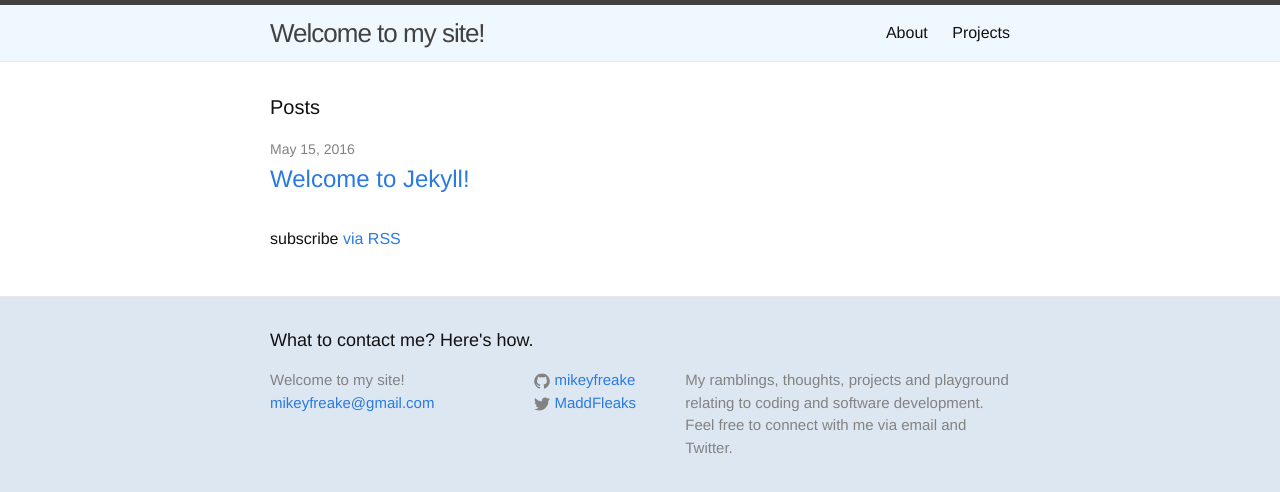
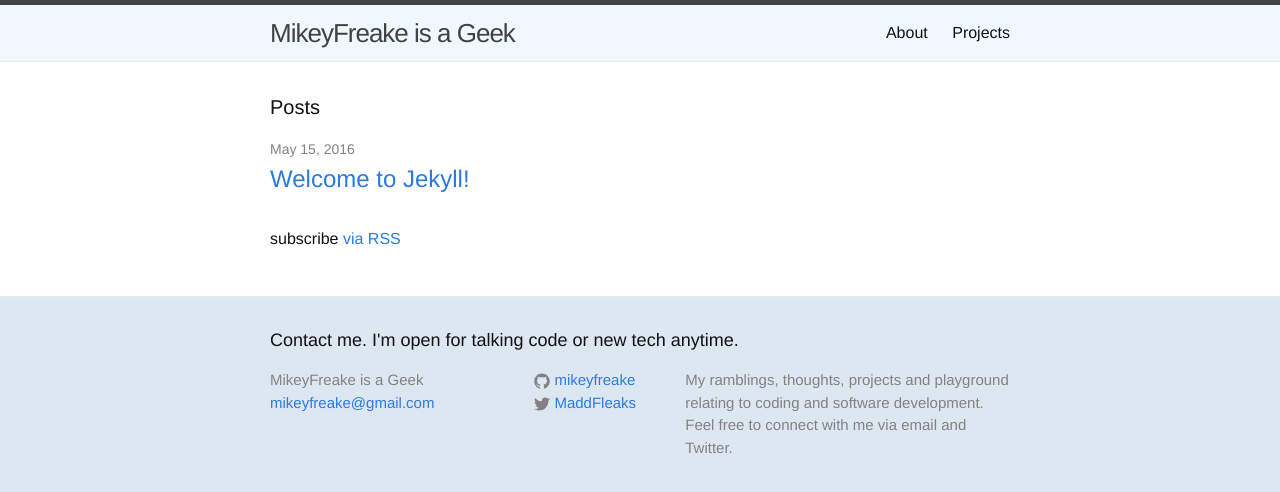
Before and after one commit to mikeyfreake/mikeyfreake.github.io, a Jekyll site: the page built from index.html, in a window 1280 px wide. Shown: the top 492 px of the page. Built offline with Jekyll 4.4.1, drawn with Linux system fonts in a browser that asks for light colours.

Commit message:
Update _config.yml

```diff
--- a/_config.yml
+++ b/_config.yml
@@ -6,8 +6,8 @@
 # 'jekyll serve'. If you change this file, please restart the server process.
 
 # Site settings
-title: Welcome to my site!
-footer_title: What to contact me? Here's how.
+title: MikeyFreake is a Geek
+footer_title: Contact me. I'm open for talking code or new tech anytime.
 email: mikeyfreake@gmail.com
 description: > # this means to ignore newlines until "baseurl:"
   My ramblings, thoughts, projects and playground relating to coding and software development.
```
